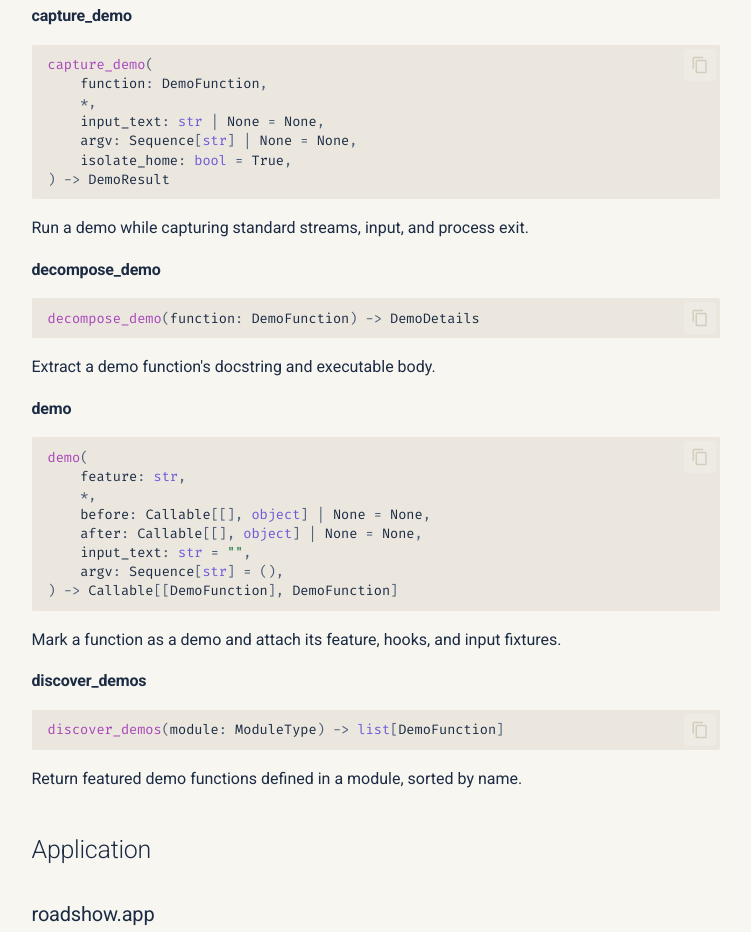
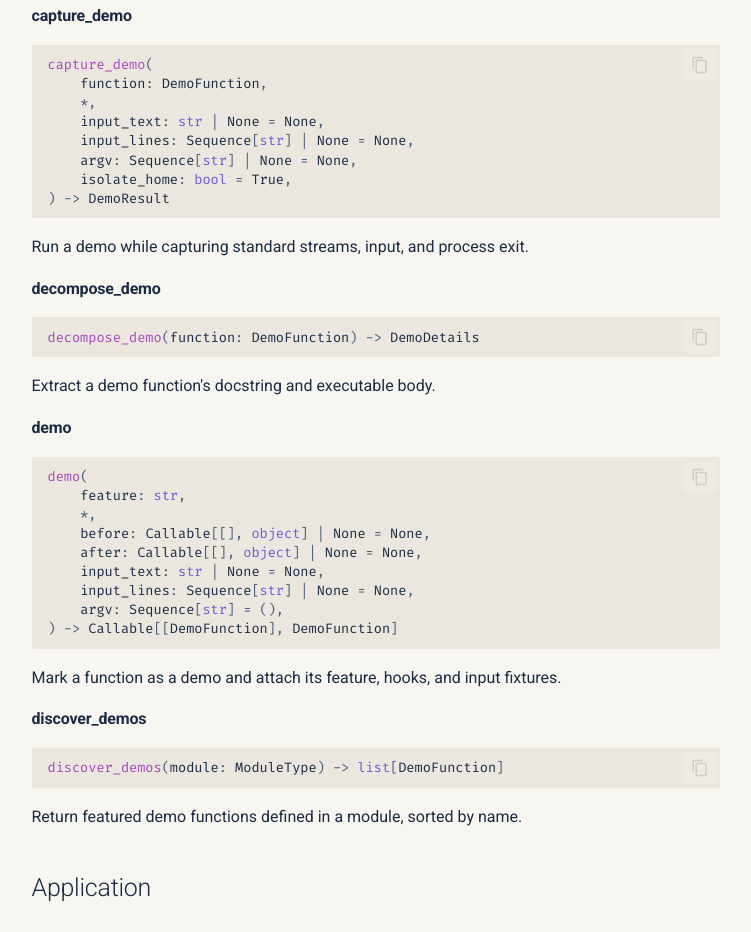
Before and after one commit to dusktreader/roadshow, a plain HTML site: page reference/index.html in a window 1280 px wide. Shown: the part 697-1629 px from the top of the page, without its empty margins (257-1008 px from the left). Drawn offline with Linux system fonts and the light colour scheme; no server answers.

Commit message:
deploy: 588c81f866c9541a2974b5d70eebf49d391995c9

```diff
--- a/reference/index.html
+++ b/reference/index.html
@@ -1139,9 +1139,10 @@
 </span><span id="__span-0-2"><a id="__codelineno-0-2" name="__codelineno-0-2" href="#__codelineno-0-2"></a>    <span class="n">function</span><span class="p">:</span> <span class="n">DemoFunction</span><span class="p">,</span>
 </span><span id="__span-0-3"><a id="__codelineno-0-3" name="__codelineno-0-3" href="#__codelineno-0-3"></a>    <span class="o">*</span><span class="p">,</span>
 </span><span id="__span-0-4"><a id="__codelineno-0-4" name="__codelineno-0-4" href="#__codelineno-0-4"></a>    <span class="n">input_text</span><span class="p">:</span> <span class="nb">str</span> <span class="o">|</span> <span class="kc">None</span> <span class="o">=</span> <span class="kc">None</span><span class="p">,</span>
-</span><span id="__span-0-5"><a id="__codelineno-0-5" name="__codelineno-0-5" href="#__codelineno-0-5"></a>    <span class="n">argv</span><span class="p">:</span> <span class="n">Sequence</span><span class="p">[</span><span class="nb">str</span><span class="p">]</span> <span class="o">|</span> <span class="kc">None</span> <span class="o">=</span> <span class="kc">None</span><span class="p">,</span>
-</span><span id="__span-0-6"><a id="__codelineno-0-6" name="__codelineno-0-6" href="#__codelineno-0-6"></a>    <span class="n">isolate_home</span><span class="p">:</span> <span class="nb">bool</span> <span class="o">=</span> <span class="kc">True</span><span class="p">,</span>
-</span><span id="__span-0-7"><a id="__codelineno-0-7" name="__codelineno-0-7" href="#__codelineno-0-7"></a><span class="p">)</span> <span class="o">-&gt;</span> <span class="n">DemoResult</span>
+</span><span id="__span-0-5"><a id="__codelineno-0-5" name="__codelineno-0-5" href="#__codelineno-0-5"></a>    <span class="n">input_lines</span><span class="p">:</span> <span class="n">Sequence</span><span class="p">[</span><span class="nb">str</span><span class="p">]</span> <span class="o">|</span> <span class="kc">None</span> <span class="o">=</span> <span class="kc">None</span><span class="p">,</span>
+</span><span id="__span-0-6"><a id="__codelineno-0-6" name="__codelineno-0-6" href="#__codelineno-0-6"></a>    <span class="n">argv</span><span class="p">:</span> <span class="n">Sequence</span><span class="p">[</span><span class="nb">str</span><span class="p">]</span> <span class="o">|</span> <span class="kc">None</span> <span class="o">=</span> <span class="kc">None</span><span class="p">,</span>
+</span><span id="__span-0-7"><a id="__codelineno-0-7" name="__codelineno-0-7" href="#__codelineno-0-7"></a>    <span class="n">isolate_home</span><span class="p">:</span> <span class="nb">bool</span> <span class="o">=</span> <span class="kc">True</span><span class="p">,</span>
+</span><span id="__span-0-8"><a id="__codelineno-0-8" name="__codelineno-0-8" href="#__codelineno-0-8"></a><span class="p">)</span> <span class="o">-&gt;</span> <span class="n">DemoResult</span>
 </span></code></pre></div>
 
     <div class="doc doc-contents ">
@@ -1186,9 +1187,10 @@
 </span><span id="__span-0-3"><a id="__codelineno-0-3" name="__codelineno-0-3" href="#__codelineno-0-3"></a>    <span class="o">*</span><span class="p">,</span>
 </span><span id="__span-0-4"><a id="__codelineno-0-4" name="__codelineno-0-4" href="#__codelineno-0-4"></a>    <span class="n">before</span><span class="p">:</span> <span class="n">Callable</span><span class="p">[[],</span> <span class="nb">object</span><span class="p">]</span> <span class="o">|</span> <span class="kc">None</span> <span class="o">=</span> <span class="kc">None</span><span class="p">,</span>
 </span><span id="__span-0-5"><a id="__codelineno-0-5" name="__codelineno-0-5" href="#__codelineno-0-5"></a>    <span class="n">after</span><span class="p">:</span> <span class="n">Callable</span><span class="p">[[],</span> <span class="nb">object</span><span class="p">]</span> <span class="o">|</span> <span class="kc">None</span> <span class="o">=</span> <span class="kc">None</span><span class="p">,</span>
-</span><span id="__span-0-6"><a id="__codelineno-0-6" name="__codelineno-0-6" href="#__codelineno-0-6"></a>    <span class="n">input_text</span><span class="p">:</span> <span class="nb">str</span> <span class="o">=</span> <span class="s2">""</span><span class="p">,</span>
-</span><span id="__span-0-7"><a id="__codelineno-0-7" name="__codelineno-0-7" href="#__codelineno-0-7"></a>    <span class="n">argv</span><span class="p">:</span> <span class="n">Sequence</span><span class="p">[</span><span class="nb">str</span><span class="p">]</span> <span class="o">=</span> <span class="p">(),</span>
-</span><span id="__span-0-8"><a id="__codelineno-0-8" name="__codelineno-0-8" href="#__codelineno-0-8"></a><span class="p">)</span> <span class="o">-&gt;</span> <span class="n">Callable</span><span class="p">[[</span><span class="n">DemoFunction</span><span class="p">],</span> <span class="n">DemoFunction</span><span class="p">]</span>
+</span><span id="__span-0-6"><a id="__codelineno-0-6" name="__codelineno-0-6" href="#__codelineno-0-6"></a>    <span class="n">input_text</span><span class="p">:</span> <span class="nb">str</span> <span class="o">|</span> <span class="kc">None</span> <span class="o">=</span> <span class="kc">None</span><span class="p">,</span>
+</span><span id="__span-0-7"><a id="__codelineno-0-7" name="__codelineno-0-7" href="#__codelineno-0-7"></a>    <span class="n">input_lines</span><span class="p">:</span> <span class="n">Sequence</span><span class="p">[</span><span class="nb">str</span><span class="p">]</span> <span class="o">|</span> <span class="kc">None</span> <span class="o">=</span> <span class="kc">None</span><span class="p">,</span>
+</span><span id="__span-0-8"><a id="__codelineno-0-8" name="__codelineno-0-8" href="#__codelineno-0-8"></a>    <span class="n">argv</span><span class="p">:</span> <span class="n">Sequence</span><span class="p">[</span><span class="nb">str</span><span class="p">]</span> <span class="o">=</span> <span class="p">(),</span>
+</span><span id="__span-0-9"><a id="__codelineno-0-9" name="__codelineno-0-9" href="#__codelineno-0-9"></a><span class="p">)</span> <span class="o">-&gt;</span> <span class="n">Callable</span><span class="p">[[</span><span class="n">DemoFunction</span><span class="p">],</span> <span class="n">DemoFunction</span><span class="p">]</span>
 </span></code></pre></div>
 
     <div class="doc doc-contents ">
@@ -1484,10 +1486,11 @@
 </span><span id="__span-0-4"><a id="__codelineno-0-4" name="__codelineno-0-4" href="#__codelineno-0-4"></a>    <span class="o">*</span><span class="p">,</span>
 </span><span id="__span-0-5"><a id="__codelineno-0-5" name="__codelineno-0-5" href="#__codelineno-0-5"></a>    <span class="n">label</span><span class="p">:</span> <span class="nb">str</span> <span class="o">|</span> <span class="kc">None</span> <span class="o">=</span> <span class="kc">None</span><span class="p">,</span>
 </span><span id="__span-0-6"><a id="__codelineno-0-6" name="__codelineno-0-6" href="#__codelineno-0-6"></a>    <span class="n">input_text</span><span class="p">:</span> <span class="nb">str</span> <span class="o">|</span> <span class="kc">None</span> <span class="o">=</span> <span class="kc">None</span><span class="p">,</span>
-</span><span id="__span-0-7"><a id="__codelineno-0-7" name="__codelineno-0-7" href="#__codelineno-0-7"></a>    <span class="n">argv</span><span class="p">:</span> <span class="n">Sequence</span><span class="p">[</span><span class="nb">str</span><span class="p">]</span> <span class="o">|</span> <span class="kc">None</span> <span class="o">=</span> <span class="kc">None</span><span class="p">,</span>
-</span><span id="__span-0-8"><a id="__codelineno-0-8" name="__codelineno-0-8" href="#__codelineno-0-8"></a>    <span class="n">isolate_home</span><span class="p">:</span> <span class="nb">bool</span> <span class="o">=</span> <span class="kc">True</span><span class="p">,</span>
-</span><span id="__span-0-9"><a id="__codelineno-0-9" name="__codelineno-0-9" href="#__codelineno-0-9"></a>    <span class="n">progress</span><span class="p">:</span> <span class="nb">tuple</span><span class="p">[</span><span class="nb">int</span><span class="p">,</span> <span class="nb">int</span><span class="p">]</span> <span class="o">|</span> <span class="kc">None</span> <span class="o">=</span> <span class="kc">None</span><span class="p">,</span>
-</span><span id="__span-0-10"><a id="__codelineno-0-10" name="__codelineno-0-10" href="#__codelineno-0-10"></a><span class="p">)</span> <span class="o">-&gt;</span> <span class="n">DemoResult</span>
+</span><span id="__span-0-7"><a id="__codelineno-0-7" name="__codelineno-0-7" href="#__codelineno-0-7"></a>    <span class="n">input_lines</span><span class="p">:</span> <span class="n">Sequence</span><span class="p">[</span><span class="nb">str</span><span class="p">]</span> <span class="o">|</span> <span class="kc">None</span> <span class="o">=</span> <span class="kc">None</span><span class="p">,</span>
+</span><span id="__span-0-8"><a id="__codelineno-0-8" name="__codelineno-0-8" href="#__codelineno-0-8"></a>    <span class="n">argv</span><span class="p">:</span> <span class="n">Sequence</span><span class="p">[</span><span class="nb">str</span><span class="p">]</span> <span class="o">|</span> <span class="kc">None</span> <span class="o">=</span> <span class="kc">None</span><span class="p">,</span>
+</span><span id="__span-0-9"><a id="__codelineno-0-9" name="__codelineno-0-9" href="#__codelineno-0-9"></a>    <span class="n">isolate_home</span><span class="p">:</span> <span class="nb">bool</span> <span class="o">=</span> <span class="kc">True</span><span class="p">,</span>
+</span><span id="__span-0-10"><a id="__codelineno-0-10" name="__codelineno-0-10" href="#__codelineno-0-10"></a>    <span class="n">progress</span><span class="p">:</span> <span class="nb">tuple</span><span class="p">[</span><span class="nb">int</span><span class="p">,</span> <span class="nb">int</span><span class="p">]</span> <span class="o">|</span> <span class="kc">None</span> <span class="o">=</span> <span class="kc">None</span><span class="p">,</span>
+</span><span id="__span-0-11"><a id="__codelineno-0-11" name="__codelineno-0-11" href="#__codelineno-0-11"></a><span class="p">)</span> <span class="o">-&gt;</span> <span class="n">DemoResult</span>
 </span></code></pre></div>
 
     <div class="doc doc-contents ">
```
Also changed, not shown: features/index.html (+9 -4 lines), search.json (+1 -1 lines).
